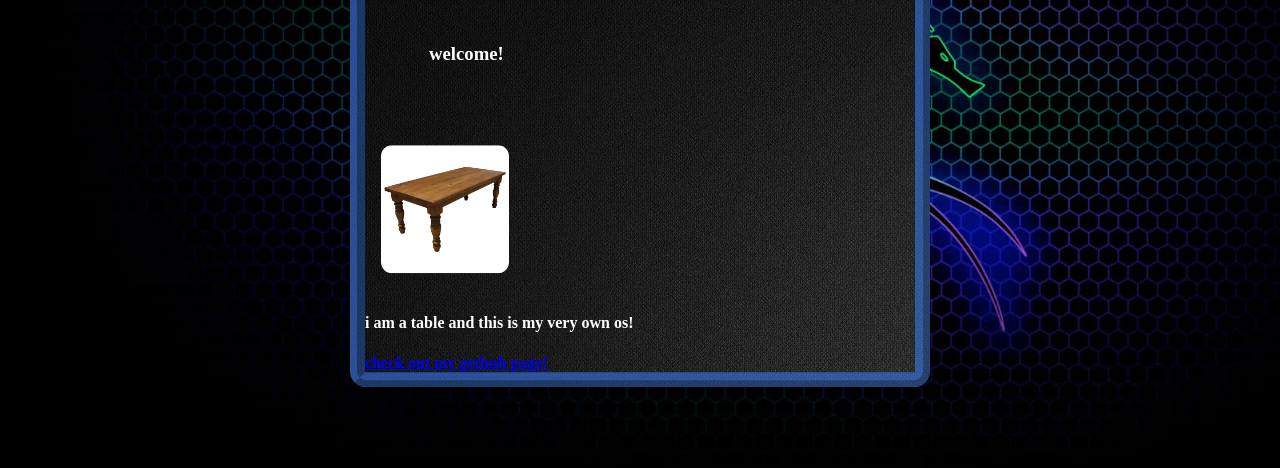
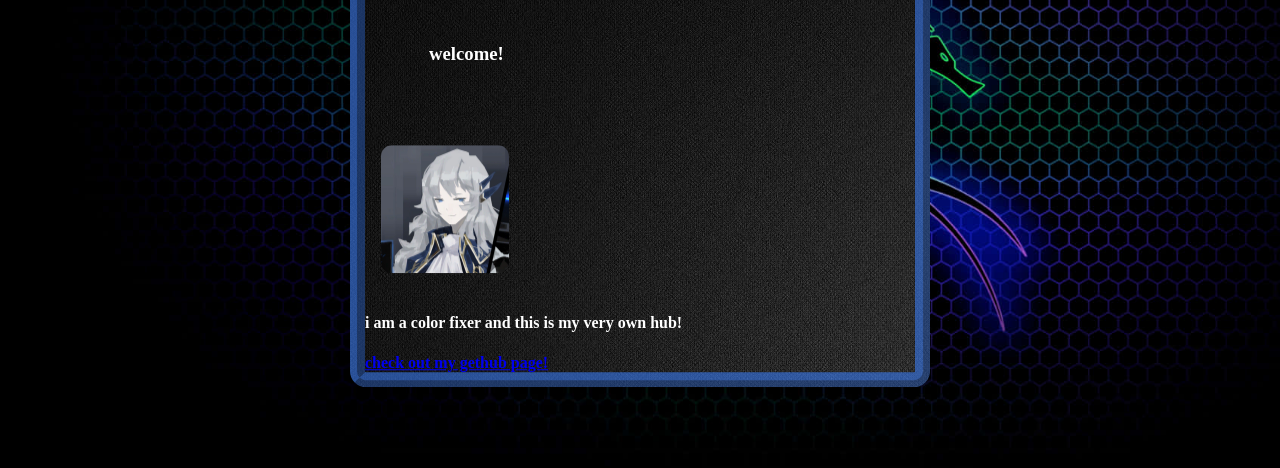
Before and after one commit to alsono/os-somethin-7, a plain HTML site: page index.html in a window 1280 px wide. Shown: the part 332-800 px from the top of the page. Drawn offline with Linux system fonts and the light colour scheme.

Commit message:
i think i'm the blue reverberation

```diff
--- a/index.html
+++ b/index.html
@@ -13,8 +13,8 @@
 
       <h1 style="color: white; margin: 64px;">Fixer OS</h1>
 <h3 style="color: white; margin: 64px;">welcome!</h3>
-    <img src="taable.jpg" width="128px" height="128px" style="margin: 16px; border: 12px; border-radius: 11px;">
-    <h4 style="color: white;">i am a table and this is my very own os!</h4>
+    <img src="abcb7d192989c46d64f356ce334b7083.png" width="128px" height="128px" style="margin: 16px; border: 12px; border-radius: 11px;">
+    <h4 style="color: white;">i am a color fixer and this is my very own hub!</h4>
     <a href="https://github.com/alsono" style="margin: 32 px;"> <strong>check out my gethub page!</strong> </a>
   </div>
     <div style="color : aliceblue; display: flex; justify-content: space-between; position: absolute; width: 100%;backdrop-filter: blur(12px); background-color: rgba(112, 98, 189, 0.308); color: #fff; transform: translate(0%, -52%);">
```
